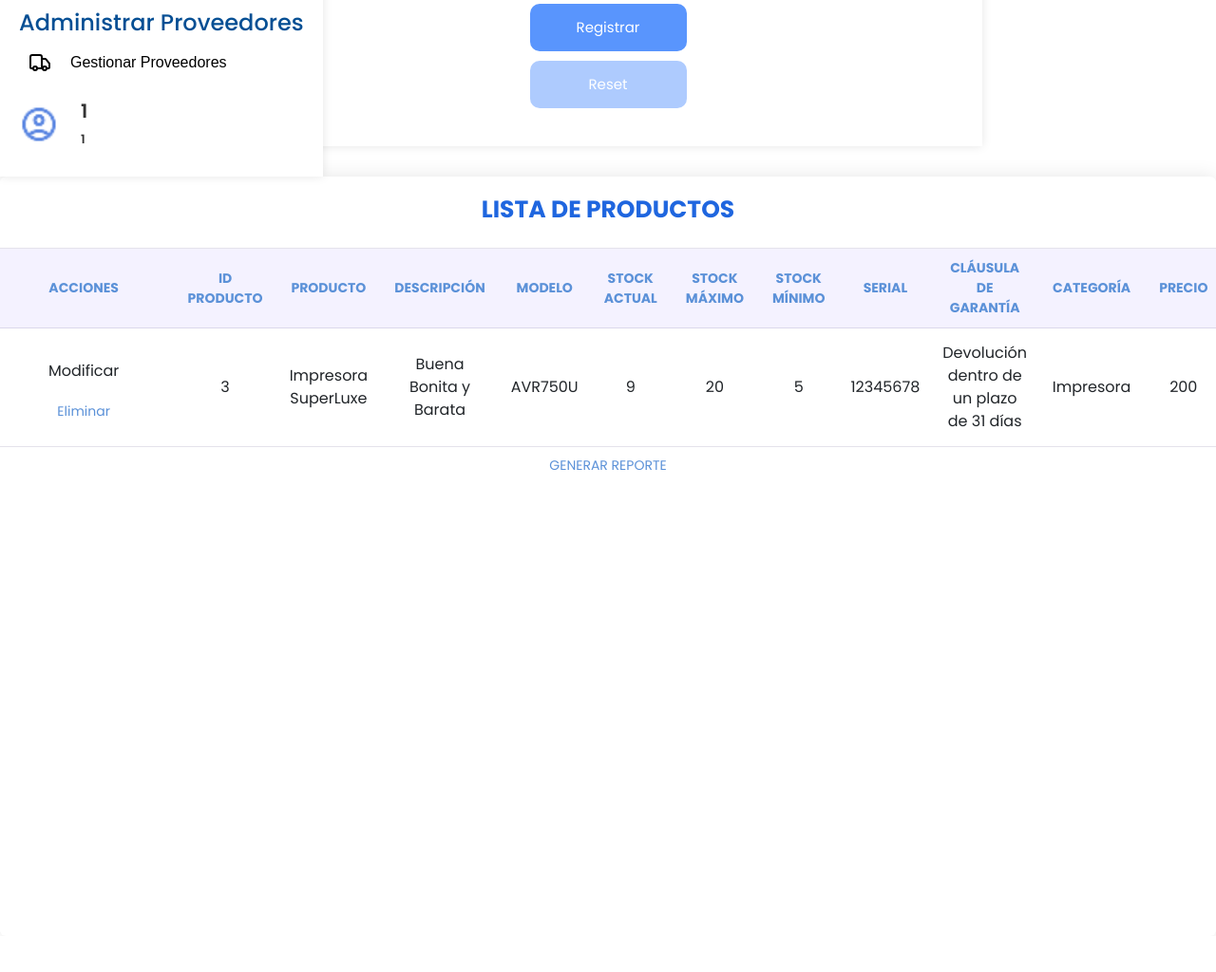
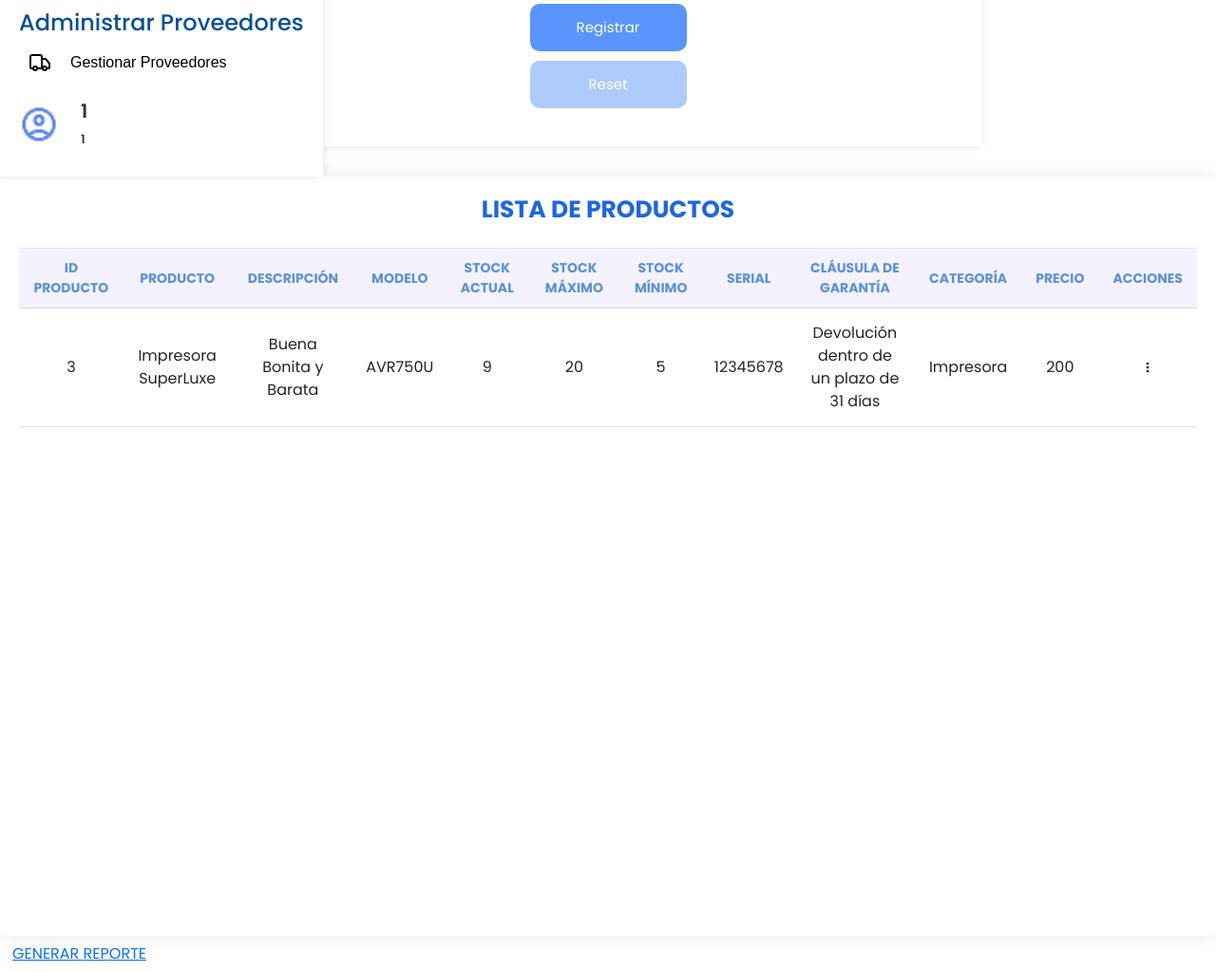
Before and after one commit to Gmujicach/proyecto-casalai, a PHP site: page /index.php?pagina=Productos in a window 1280 px wide. Shown: the part 614-1638 px from the top of the page at 95% size. Before the commit the page ends 1109 px from the top, so only its background shows below. Run offline with PHP 8.4, Linux system fonts and the light colour scheme; the visitor is signed in with stand-in values (Sample User, id 1); data comes from the database, SQL or seed files in the repository.

Commit message:
Update Productos.php

```diff
--- a/Vista/Productos.php
+++ b/Vista/Productos.php
@@ -90,7 +90,6 @@
     <table class="tabla"class="tablaConsultas" id="tablaConsultas">
         <thead>
             <tr>
-            <th>Acciones</th>
                 <th>Id Producto</th>
                 <th>Producto</th>
                 <th>Descripción</th>
@@ -102,41 +101,12 @@
                 <th>Cláusula de Garantía</th>
                 <th>Categoría</th> <!-- CAMBIO: antes decía id_categoria -->
                 <th>Precio</th>
+                <th>Acciones</th>
             </tr>
         </thead>
         <tbody>
             <?php foreach ($productos as $producto): ?>
                 <tr>
-                <td>
-                    <!-- Botón Modificar -->
-                    <button
-                        type="button"
-                        class="btn btn-modificar"
-                        data-toggle="modal"
-                        data-target="#modificarProductoModal"
-                        data-id="<?php echo htmlspecialchars($producto['id_producto']); ?>"
-                        data-nombre="<?php echo htmlspecialchars($producto['nombre_producto']); ?>"
-                        data-descripcion="<?php echo htmlspecialchars($producto['descripcion_producto']); ?>"
-                        data-modelo="<?php echo htmlspecialchars($producto['id_modelo']); ?>"
-                        data-stockactual="<?php echo htmlspecialchars($producto['stock']); ?>"
-                        data-stockmaximo="<?php echo htmlspecialchars($producto['stock_maximo']); ?>"
-                        data-stockminimo="<?php echo htmlspecialchars($producto['stock_minimo']); ?>"
-                        data-seriales="<?php echo htmlspecialchars($producto['serial']); ?>"
-                        data-clausula="<?php echo htmlspecialchars($producto['clausula_garantia']); ?>"
-                        data-categoria="<?php echo htmlspecialchars($producto['id_categoria']); ?>"
-                        data-precio="<?php echo htmlspecialchars($producto['precio']); ?>"
-                    >
-                        Modificar
-                    </button>
-                    <br>
-                    <!-- Botón Eliminar -->
-                    <a href="#"
-                        data-id="<?php echo htmlspecialchars($producto['id_producto']); ?>"
-                        class="btn btn-eliminar"
-                    >
-                        Eliminar
-                    </a>
-                </td>
                     <td><?php echo htmlspecialchars($producto['id_producto']); ?></td>
                     <td><?php echo htmlspecialchars($producto['nombre_producto']); ?></td>
                     <td><?php echo htmlspecialchars($producto['descripcion_producto']); ?></td>
@@ -159,11 +129,55 @@
 
                     <td><?php echo htmlspecialchars($producto['precio']); ?></td>
 
+                    <td>
+                        <span>
+                            <div class="acciones-boton">
+                                <i class="vertical">
+                                    <img src="IMG/more_opcion.svg" alt="Ícono" width="16" height="16">
+                                </i>
+                                <div class="desplegable">
+                                    <ul>
+                                        <li>
+                                            <!-- Botón Modificar -->
+                                            <button
+                                                type="button"
+                                                class="btn btn-modificar"
+                                                data-toggle="modal"
+                                                data-target="#modificarProductoModal"
+                                                data-id="<?php echo htmlspecialchars($producto['id_producto']); ?>"
+                                                data-nombre="<?php echo htmlspecialchars($producto['nombre_producto']); ?>"
+                                                data-descripcion="<?php echo htmlspecialchars($producto['descripcion_producto']); ?>"
+                                                data-modelo="<?php echo htmlspecialchars($producto['id_modelo']); ?>"
+                                                data-stockactual="<?php echo htmlspecialchars($producto['stock']); ?>"
+                                                data-stockmaximo="<?php echo htmlspecialchars($producto['stock_maximo']); ?>"
+                                                data-stockminimo="<?php echo htmlspecialchars($producto['stock_minimo']); ?>"
+                                                data-seriales="<?php echo htmlspecialchars($producto['serial']); ?>"
+                                                data-clausula="<?php echo htmlspecialchars($producto['clausula_garantia']); ?>"
+                                                data-categoria="<?php echo htmlspecialchars($producto['id_categoria']); ?>"
+                                                data-precio="<?php echo htmlspecialchars($producto['precio']); ?>"
+                                            >
+                                                Modificar
+                                            </button>
+                                        </li>
+                                        <li>
+                                            <!-- Botón Eliminar -->
+                                            <a href="#"
+                                                data-id="<?php echo htmlspecialchars($producto['id_producto']); ?>"
+                                                class="btn btn-eliminar"
+                                            >
+                                                Eliminar
+                                            </a>
+                                        </li>
+                                    </ul>
+                                </div>
+                            </div>
+                        </span>
+                    </td>
                 </tr>
             <?php endforeach; ?>
         </tbody>
     </table>
-
+</div>
 
                     <div class="row">
                         <div class="col">
```
Lines whose indentation alone changed are shown as unchanged.
